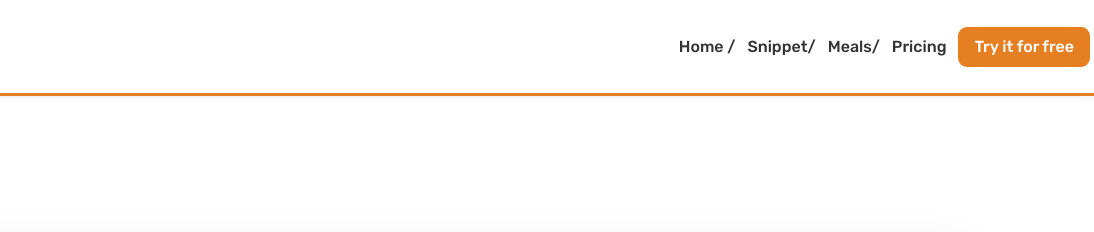
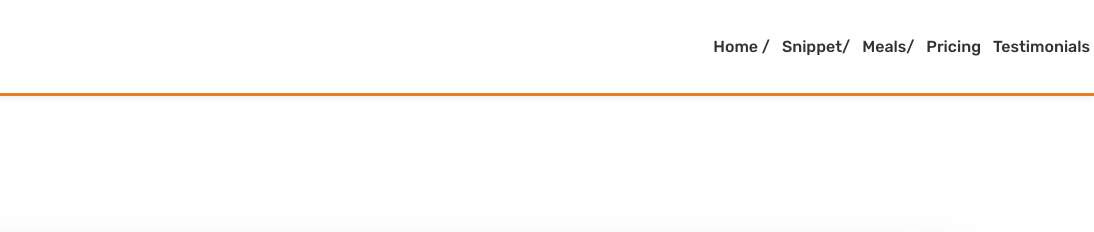
Before and after one commit to Danbaz7/Omni_website, a plain HTML site: page cta.html in a window 1280 px wide. Shown: the top 232 px of the page, 186-1280 px from the left. Drawn offline with nearby package versions, Linux system fonts and the light colour scheme.

```diff
--- a/cta.html
+++ b/cta.html
@@ -30,7 +30,7 @@
     <header class="header">
       <img src="img/omnifood-logo.png" alt="Omnifood logo" class="logo-img" />
       <nav class="main-nav">
-        <ul class="main-nav-ul">
+      <ul class="main-nav-ul">
           <li class="nav-item">
             <a href="index.html" class="main-nav-link">Home /</a>
           </li>
@@ -42,12 +42,15 @@
           </li>
           <li class="nav-item">
             <a href="pricing.html" class="main-nav-link">Pricing</a>
+             <li class="nav-item">
+            <a href="testimonials.html" class="main-nav-link">Testimonials</a>
           </li>
-          <li class="nav-item">
+          </li>
+          <!-- <li class="nav-item">
             <a href="cta.html" class="main-nav-link sign-up-btn"
               >Try it for free</a
             >
-          </li>
+          </li> -->
         </ul>
       </nav>
     </header>
```
Also changed, not shown: meals.html (+2 -2 lines), pricing.html (+2 -2 lines).
